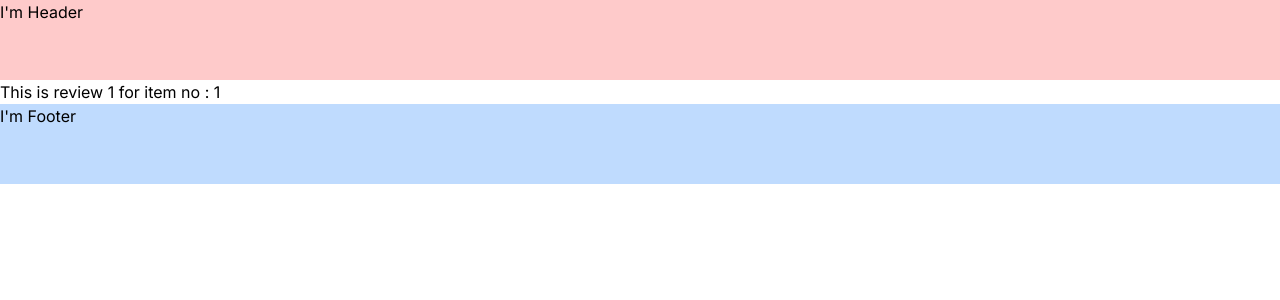
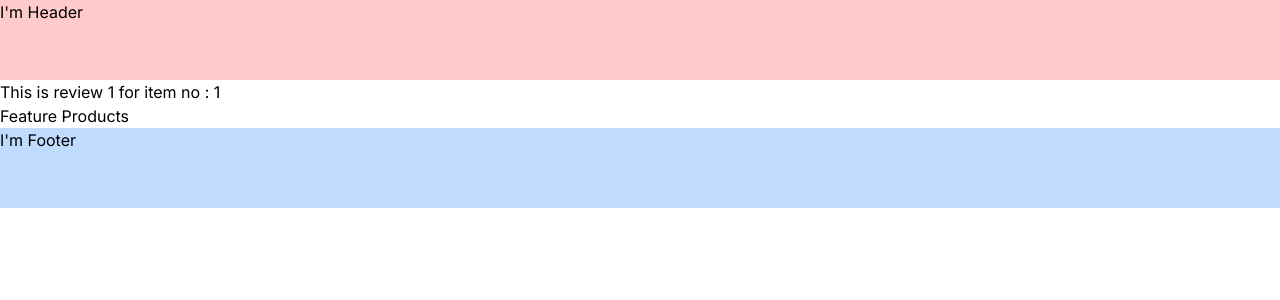
Before and after one commit to mayzinei/nextjs14-record, a Next.js app: page /items/1/reviews/1 in a window 1280 px wide. Shown: the top 300 px of the page. Built offline with nearby package versions, Linux system fonts and the light colour scheme.

Commit message:
nested layout

```diff
--- /dev/null
+++ b/app/items/[id]/layout.tsx
@@ -0,0 +1,12 @@
+export default function ItemsDetailLayout({
+	children,
+}: {
+	children: React.ReactNode;
+}) {
+	return (
+		<>
+			{children}
+			<h2>Feature Products</h2>
+		</>
+	);
+}
```
